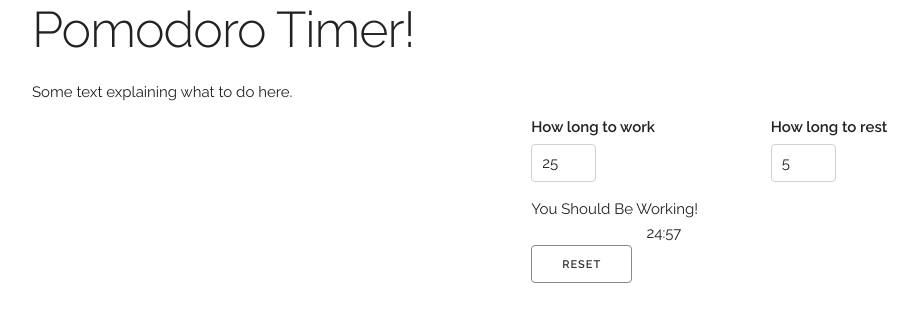
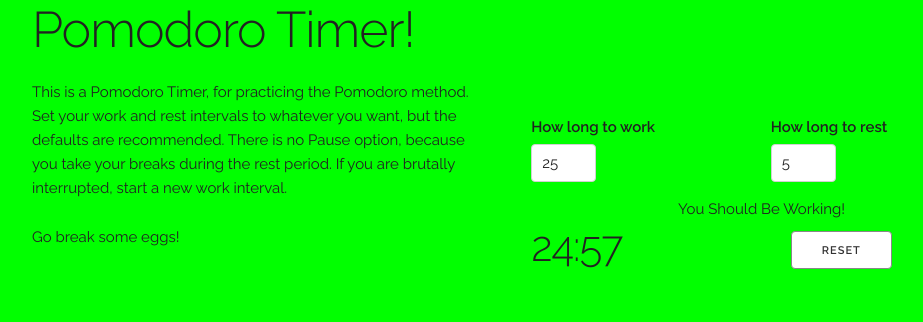
Before and after one commit to kieranharding/Pomodoro, a plain HTML site: page index.html in a window 1280 px wide. Both pictures are taken after a click on the button "START". Shown: the whole page, without its empty margins (128-1051 px from the left). Drawn offline with Linux system fonts and the light colour scheme.

Commit message:
Add Style
Minor layout changes and have the color transition between red and green
with time.

 On branch master

```diff
--- a/client.js
+++ b/client.js
@@ -33,6 +33,12 @@ var State = {
   getInterval: function() {
     //  Return the total work or rest time in milliseconds.
     return this.target.interval
+  },
+  getColor: function() {
+    //  Return the H portion of HSL
+    var color = 120 * (this.getRemainingTime() / this.target.interval)
+    // console.log(color)
+    return color
   }
 }
 
@@ -53,6 +59,7 @@ var StateFresh = Object.create(State, { //Using the properties object is a mista
       this.target.endTime = null  //  Make sure no Remaining Time methods fire
       this.target.display.innerText = this.target.work.value + ':00'
       this.target.button.innerText = "Start"
+      document.body.style.backgroundColor = '#fff'
       //  Set background color to the Rest color
     },
     enumerable: false,
@@ -98,6 +105,10 @@ var StateWorking = Object.create(State, {
           _this.target.changeState(StateResting)
         } else {
           _this.displayRemainingTime()
+        //  TODO: Change the background color with clock progress
+          var color = 'hsl(' + _this.getColor() + ',100%,50%)'
+          console.log(color)
+          document.body.style.backgroundColor = color
         }
       }, 100)
 
@@ -105,7 +116,6 @@ var StateWorking = Object.create(State, {
       this.target.status.innerText = 'You Should Be Working!'
       this.target.button.innerText = "Reset"
 
-      //  TODO: Change the background color with clock progress
     },
     enumerable: false,
     writable: false,
@@ -148,6 +158,10 @@ var StateResting = Object.create(State, {
           _this.target.changeState(StateWorking)
         } else {
           _this.displayRemainingTime()
+          //  TODO: Change the background color with clock progress
+          var color = 'hsl(' + (120 -_this.getColor()) + ',100%,50%)'
+          console.log(color)
+          document.body.style.backgroundColor = color
         }
       }, 100)
 
@@ -155,7 +169,6 @@ var StateResting = Object.create(State, {
       this.target.status.innerText = 'You Should Be Resting!'
       this.target.button.innerText = "Reset"
 
-      //  TODO: Change the background color with clock progress
     },
     enumerable: false,
     writable: false,
--- a/css/style.css
+++ b/css/style.css
@@ -1,4 +1,19 @@
+body {
+  /*background-color: hsl(0, 100%, 50%)*/
+}
+
+#status {
+  text-align: center;
+}
+
 #clock {
   width: 50%;
   margin: 0 auto;
+  display: inline;
+  text-align: center;
 }
+
+#start-stop {
+  margin: 1rem 0 0 2rem;
+  background-color: #fff;
+}
--- a/index.html
+++ b/index.html
@@ -36,7 +36,13 @@
     <div class="row">
       <div class="six columns">
         <h1>Pomodoro Timer!</h1>
-        <p>Some text explaining what to do here.</p>
+        <p>This is a Pomodoro Timer, for practicing the Pomodoro method.
+        Set your work and rest intervals to whatever you want, but the
+        defaults are recommended. There is no Pause option, because you take
+        your breaks during the rest period. If you are brutally interrupted,
+        start a new work interval.</p>
+
+        <p>Go break some eggs!</p>
       </div>
       <div class="six columns">
         <div id="settings" style="margin-top: 25%">
@@ -46,25 +52,28 @@
           <input type="time" step='1' min="00:00:01" max="00:10:00" value="00:05:00"  name="rest-duration">
         -->
           <div class="row">
-            <div class="six columns">
+            <div class="six columns field">
               <label for="work-duration">How long to work</label>
               <input type="number" name="work-duration" id="work" min="1" max="59" value="25">
             </div>
-            <div class="six columns">
+            <div class="six columns field">
               <label for="rest-duration">How long to rest</label>
               <input type="number" name="rest-duration" id="rest" min="1" max="59" value="5">
             </div>
           </div>
         </div>
-        <div id="status"></div>
-        <div id="clock">
+        <div class="row">
+          <div id="status"></div>
         </div>
-        <div class="row" id="buttons">
-          <button id="start-stop"></button>
-          <!-- <button id="reset">Reset</button> -->
+        <div class="row">
+          <div class="six columns">
+            <h2 id="clock"></h2>
+          </div>
+          <div class="six columns">
+            <button id="start-stop"></button>
+          </div>
         </div>
       </div>
-
     </div>
   </div>
 
```
